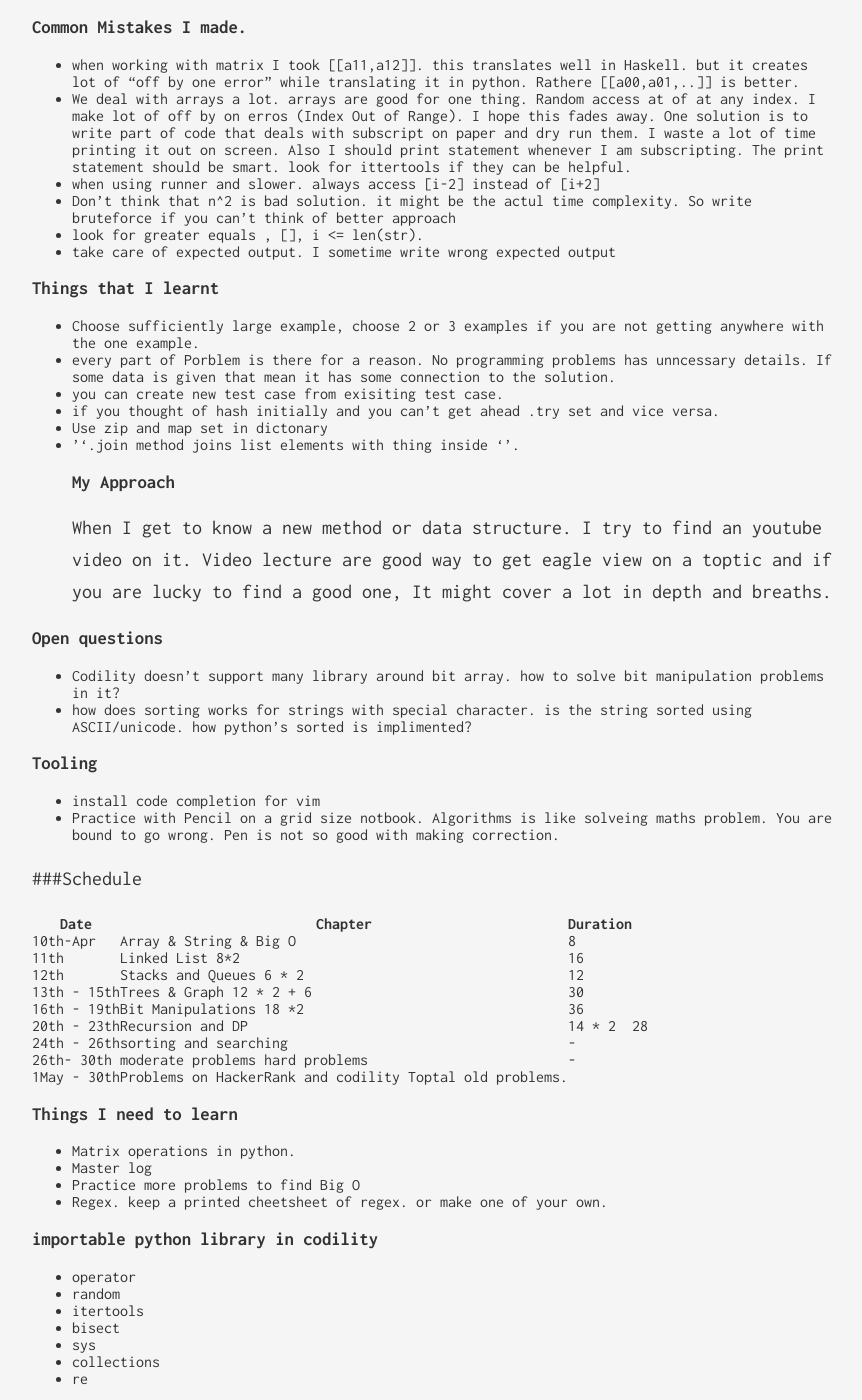
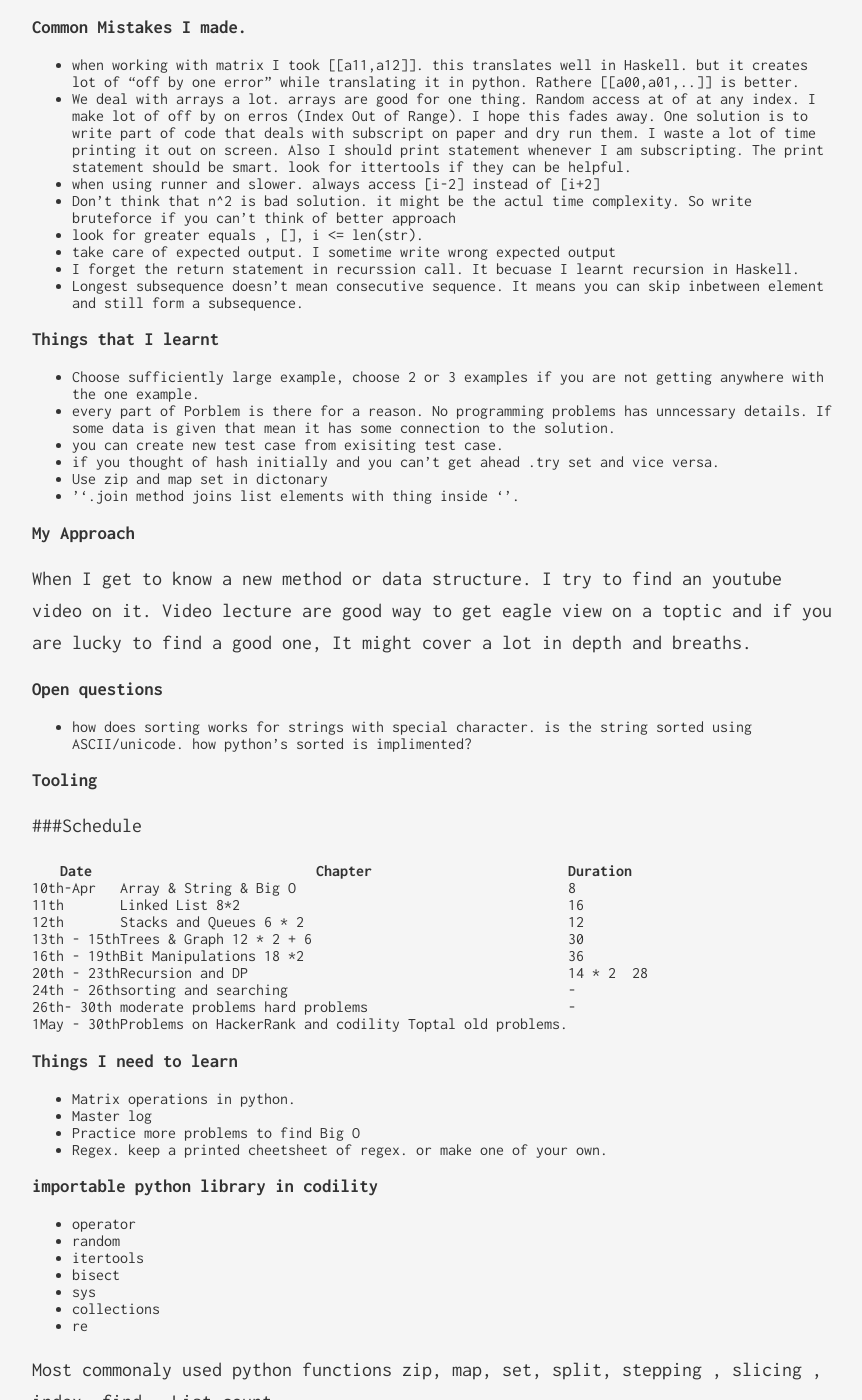
Before and after one commit to prrraveen/prrraveen.github.io, a Jekyll site: the page built from _posts/2017-04-08-Toptal.md, in a window 1280 px wide and 1400 px high, scrolled down 923 px. Shown: the whole window, without its empty margins (208-1070 px from the left). Built offline with Jekyll 4.4.1, drawn with Linux system fonts in a browser that asks for light colours; some of the changed text lies outside the part shown.

Commit message:
Create 2017-04-08-Toptal.md

```diff
--- a/_posts/2017-04-08-Toptal.md
+++ b/_posts/2017-04-08-Toptal.md
@@ -25,6 +25,8 @@ TODO add udi manbers books exp.
 * Don't think that n^2 is bad solution. it might be the actul time complexity. So write bruteforce if you can't think of better approach
 * look for greater equals , [], i <= len(str).
 * take care of expected output. I sometime  write wrong expected output
+* I forget the return statement in recurssion call. It becuase I learnt recursion in Haskell.
+* Longest subsequence doesn't mean consecutive sequence. It means you can skip inbetween element and still form a subsequence.
 
 ### Things that I learnt
 * Choose sufficiently large example, choose 2 or 3 examples if you are not getting anywhere with the one example.
@@ -33,18 +35,17 @@ TODO add udi manbers books exp.
 * if you thought of hash initially and you can't get ahead .try set and vice versa.
 * Use zip and map set in dictonary
 * ''.join method joins list elements with thing inside ''.
+
 ### My Approach
 When I get to know a new method or data structure. I try to find an youtube video on it. Video lecture are good way to get eagle view on a toptic and if you are lucky to find a good one, It might cover a lot in depth and breaths.
 
 
 
 ### Open questions
-* Codility doesn't support many library around bit array. how to solve bit manipulation problems in it?
 * how does sorting works for strings with special character. is the string sorted using ASCII/unicode. how python's sorted is implimented?
 
 ### Tooling
-* install code completion for vim
-* Practice with Pencil on a grid size notbook. Algorithms is like solveing maths problem. You are bound to go wrong. Pen is not so good with making correction.
+
 
 ###Schedule
 
```
Also changed, not shown: other parts of _posts/2017-04-08-Toptal.md (+1 -0 lines).
